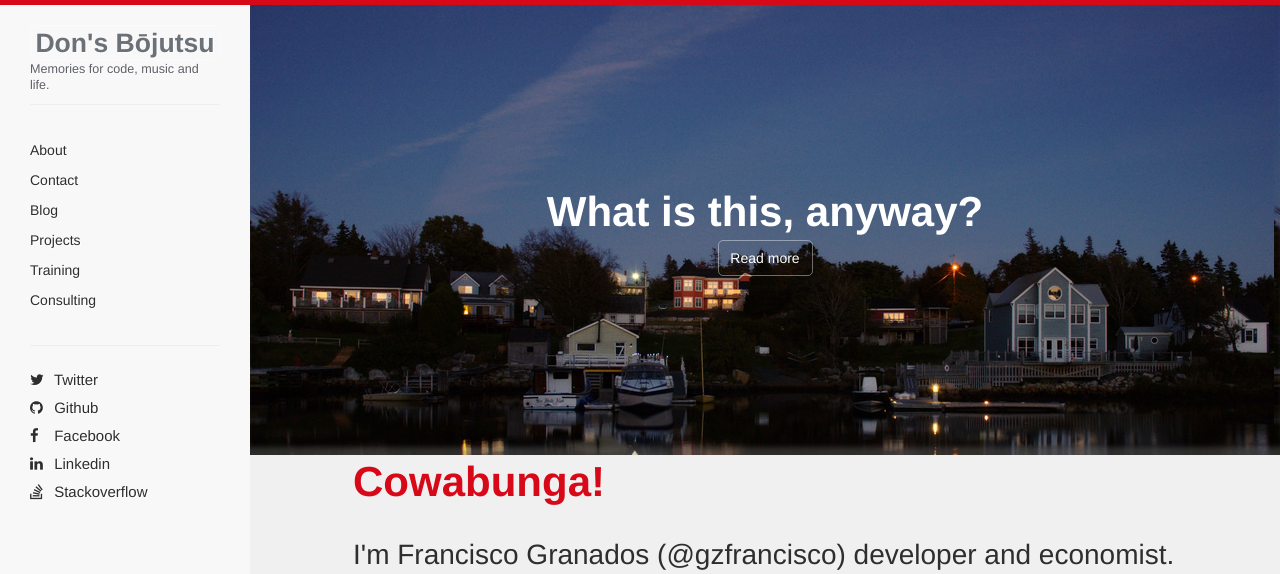
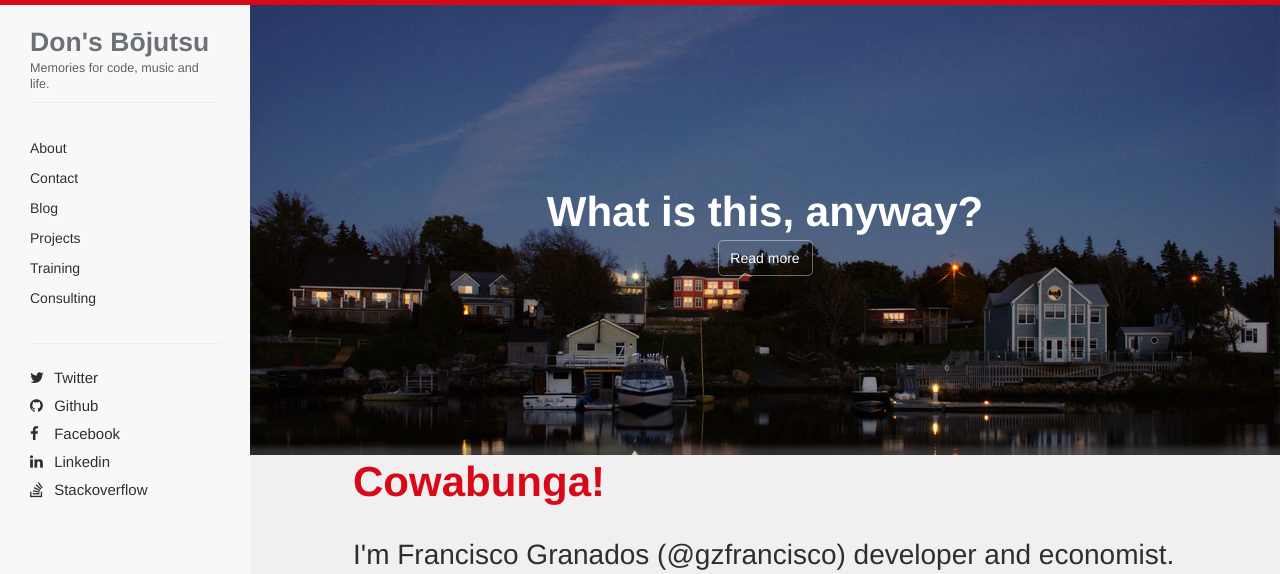
Before and after one commit to gzfrancisco/gzfrancisco.github.io, a Jekyll site: the page built from index.html, in a window 1280 px wide. Shown: the top 574 px of the page. Built offline with Jekyll 4.4.1, drawn with Linux system fonts in a browser that asks for light colours; nearby versions of some CDN libraries; Markdown is read by kramdown in place of the engine named in the settings.

Commit message:
Fix header align

```diff
--- a/css/main.css
+++ b/css/main.css
@@ -35,14 +35,20 @@ aside {
   aside header h1 {
     font-size: 1.9em;
     font-weight: bold;
-    color: #6c7077;
-    text-shadow: white 1px 1px 0px; }
+    color: #6c7077; }
     aside header h1 a {
       color: #6c7077;
       display: block;
       position: static;
       top: 0;
-      width: inherit; }
+      width: inherit;
+      text-align: initial;
+      maring: 0 0;
+      height: auto;
+      line-height: inherit;
+      text-shadow: white 1px 1px 0px;
+      border: 0px none red;
+      border-radius: 0; }
   aside header h2 {
     font-size: 0.9em;
     font-weight: 100;
```
Also changed, not shown: css/_sass/sidebar.sass (+8 -1 lines).
